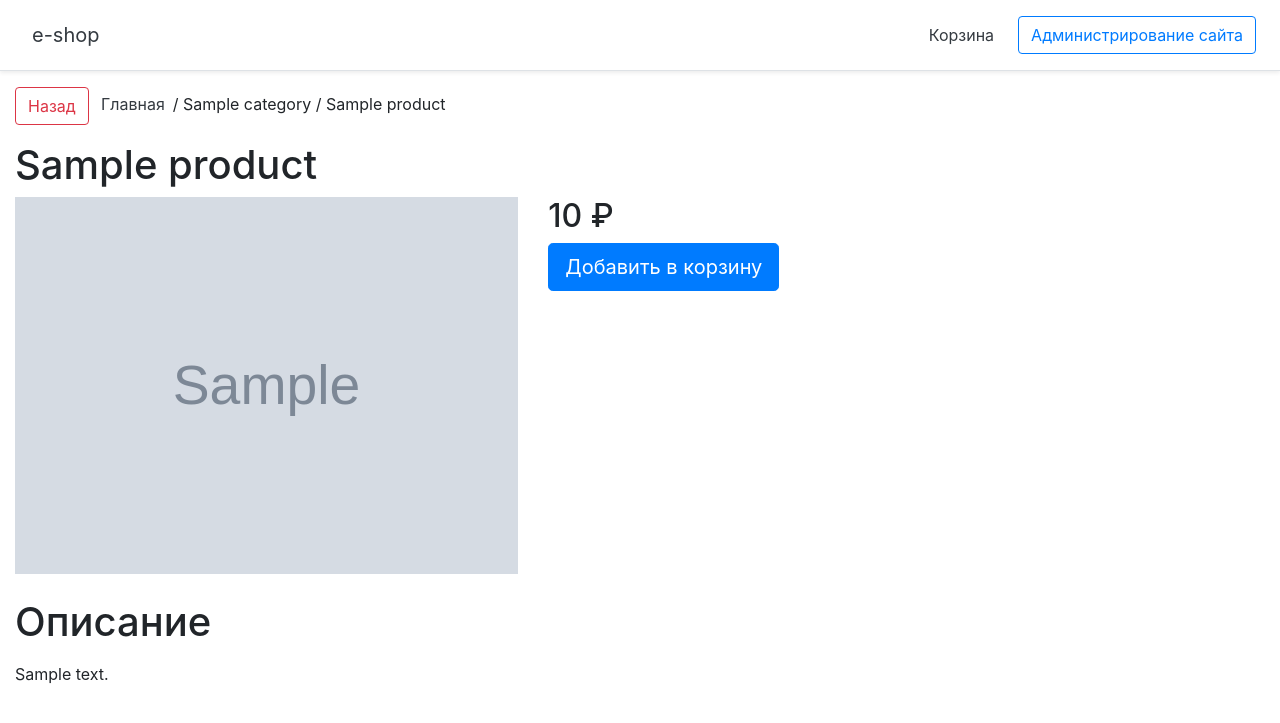
After one commit to aitmrza/e_shop, a Django app: template product/templates/product/product.html in a window 1280 px wide. The commit adds this page. Shown: the top 723 px of the page. Run offline with Django 3.2, Linux system fonts and the light colour scheme; the template is opened without the code that fills it: most values are stand-ins (such as "Sample title", 1, 10 or a date in 2020); grey boxes marked "Sample" are stand-in pictures; some libraries are stand-ins or nearby versions.

```diff
--- /dev/null
+++ b/core/static/main.css
@@ -0,0 +1,3 @@
+a:hover {
+    text-decoration: none;
+}
--- a/core/templates/core/base.html
+++ b/core/templates/base.html
@@ -1,21 +1,22 @@
+{% load static %}
 <!DOCTYPE html>
-<html lang="en">
+<html lang="ru">
 <head>
     <meta charset="UTF-8">
     <meta name="viewport" content="width=device-width, initial-scale=1.0">
     <title>{% block title %}{% endblock %}</title>
     <link rel="stylesheet" href="https://stackpath.bootstrapcdn.com/bootstrap/4.5.0/css/bootstrap.min.css" integrity="sha384-9aIt2nRpC12Uk9gS9baDl411NQApFmC26EwAOH8WgZl5MYYxFfc+NcPb1dKGj7Sk" crossorigin="anonymous">
+    <link rel="stylesheet" href="{% static 'main.css' %}">
 </head>
 <body>
     <div class="d-flex flex-column flex-md-row align-items-center p-3 px-md-4 mb-3 bg-white border-bottom shadow-sm">
-        <h5 class="my-0 mr-md-auto font-weight-normal">e-shop</h5>
+        <h5 class="my-0 mr-md-auto font-weight-normal"><a class="p-2 text-dark" href="{% url 'home' %}">e-shop</a></h5>
         <nav class="my-2 my-md-0 mr-md-3">
-          <a class="p-2 text-dark" href="{% url 'home' %}">Главная</a>
-          <a class="p-2 text-dark" href="{% url 'products' %}">Товары</a>
+          <a class="p-2 text-dark" href="#">Корзина</a>
         </nav>
         <a class="btn btn-outline-primary" href="/admin">Администрирование сайта</a>
     </div>
-    <div class="container">
+    <div class="container-fluid">
         {% block content %}{% endblock %}
     </div>
 </body>
--- a/core/urls.py
+++ b/core/urls.py
@@ -3,5 +3,5 @@ from .views import home, test
 
 urlpatterns = [
     path('', home, name='home'),
-    path('test', test, name='test'),
+    path('test/', test, name='test'),
 ]
--- a/core/views.py
+++ b/core/views.py
@@ -1,8 +1,9 @@
 from django.shortcuts import render
-
+from product.models import Product
 
 def home(request):
-    return render(request, 'core/home.html')
+    products = Product.objects.filter(availability=True)
+    return render(request, 'core/home.html', {'products': products})
 
 
 def test(request):
--- a/e_shop/urls.py
+++ b/e_shop/urls.py
@@ -6,8 +6,8 @@ from django.conf.urls.static import static
 
 urlpatterns = [
     path('admin', admin.site.urls),
-    path('products', include('product.urls')),
-    path('feedback', include('feedback.urls')),
+    path('product/', include('product.urls')),
+    path('feedback/', include('feedback.urls')),
     path('', include('core.urls')),
 ] + static(settings.MEDIA_URL, document_root=settings.MEDIA_ROOT) \
   + static(settings.STATIC_URL, document_root=settings.STATIC_ROOT)
--- a/product/admin.py
+++ b/product/admin.py
@@ -1,5 +1,6 @@
 from django.contrib import admin
+
 from .models import *
 
-
 admin.site.register(Product)
+admin.site.register(Category)
--- /dev/null
+++ b/product/templates/product/product.html
@@ -0,0 +1,30 @@
+{% extends 'base.html' %}
+{% load static %}
+{% block title %} Товар {% endblock %}
+
+{% block content %}
+    <p>
+        <a href="{% url 'home' %}"><button class="btn btn-outline-danger">Назад</button></a>
+        <a class="p-2 text-dark" href="{% url 'home' %}">Главная</a>/ {{ product.category }} / {{ product }}
+    </p>
+    <h1>{{ product }}</h1>
+    <div class="row">
+        {% if product.image %}
+            <div class="col-lg-5 col-md-6">
+                <img src="{{ product.image.url }}" width='100%'>
+            </div>
+        {% endif %}
+        <div class="col">
+            <h2>{{ product.price }} ₽</h2>
+            <button type="button" class="btn btn-primary btn-lg">Добавить в корзину</button>
+        </div>
+    </div>
+
+    <br>
+
+    <h1>Описание</h1>
+    <p>{{ product.description|linebreaks }}</p>
+    {% if product.bought > 0 %}
+        Купили {{ product.bought }} раз
+    {% endif %}
+{% endblock %}
--- a/product/urls.py
+++ b/product/urls.py
@@ -1,7 +1,7 @@
 from django.urls import path
-from .views import products
+from .views import product
 
 
 urlpatterns = [
-    path('', products, name='products')
+    path('<int:id>/', product, name='product')
 ]
--- a/requirements.txt
+++ b/requirements.txt
@@ -1,4 +1,2 @@
-asgiref==3.2.10
 Django==3.0.8
-pytz==2020.1
-sqlparse==0.3.1
+Pillow-7.2.0
```
Also changed, not shown: core/templates/core/home.html (+8 -1 lines), product/models.py (+27 -4 lines), product/templates/product/products.html (deleted, +0 -12 lines), product/views.py (+3 -4 lines), media/product_images/dragon.jpg (added), media/product_images/Единорог.jpg (added), product/migrations/0002_auto_20200710_1638.py (added), product/migrations/0003_auto_20200710_1641.py (added), product/migrations/0004_auto_20200710_2142.py (added), product/migrations/0005_auto_20200711_1714.py (added), product/migrations/0006_product_image.py (added).
